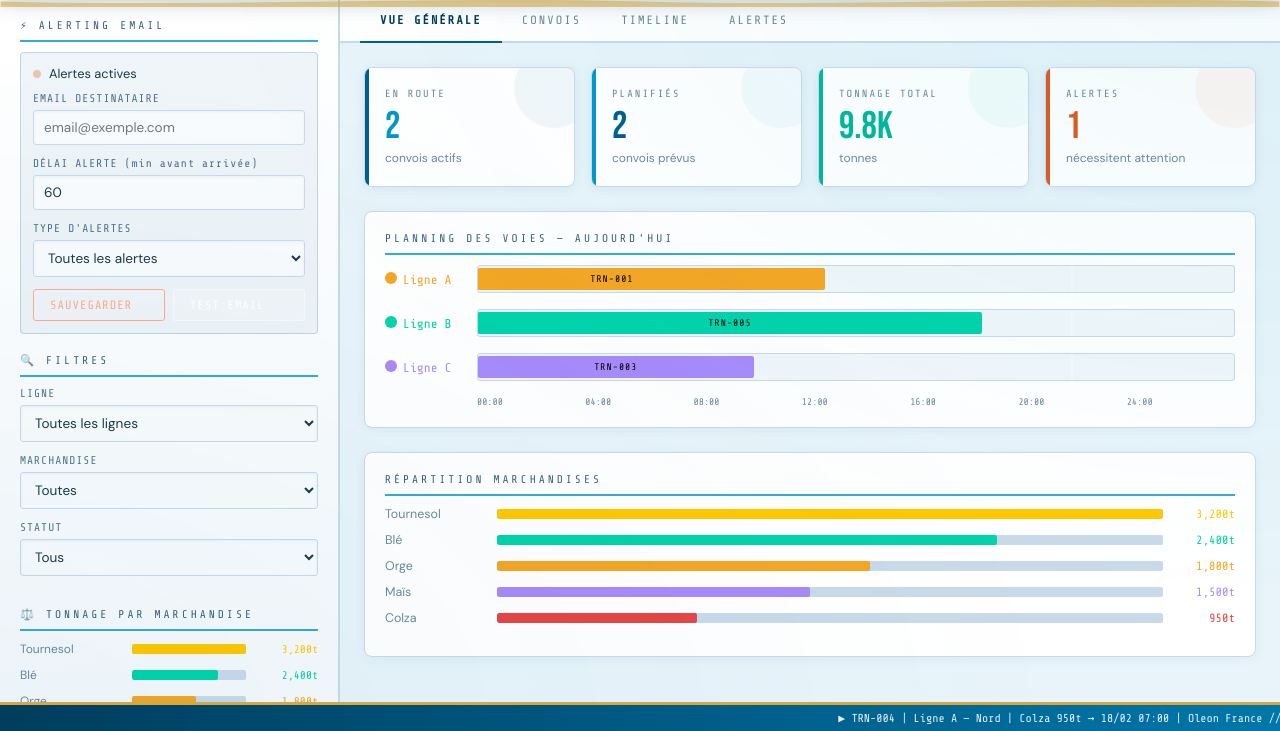
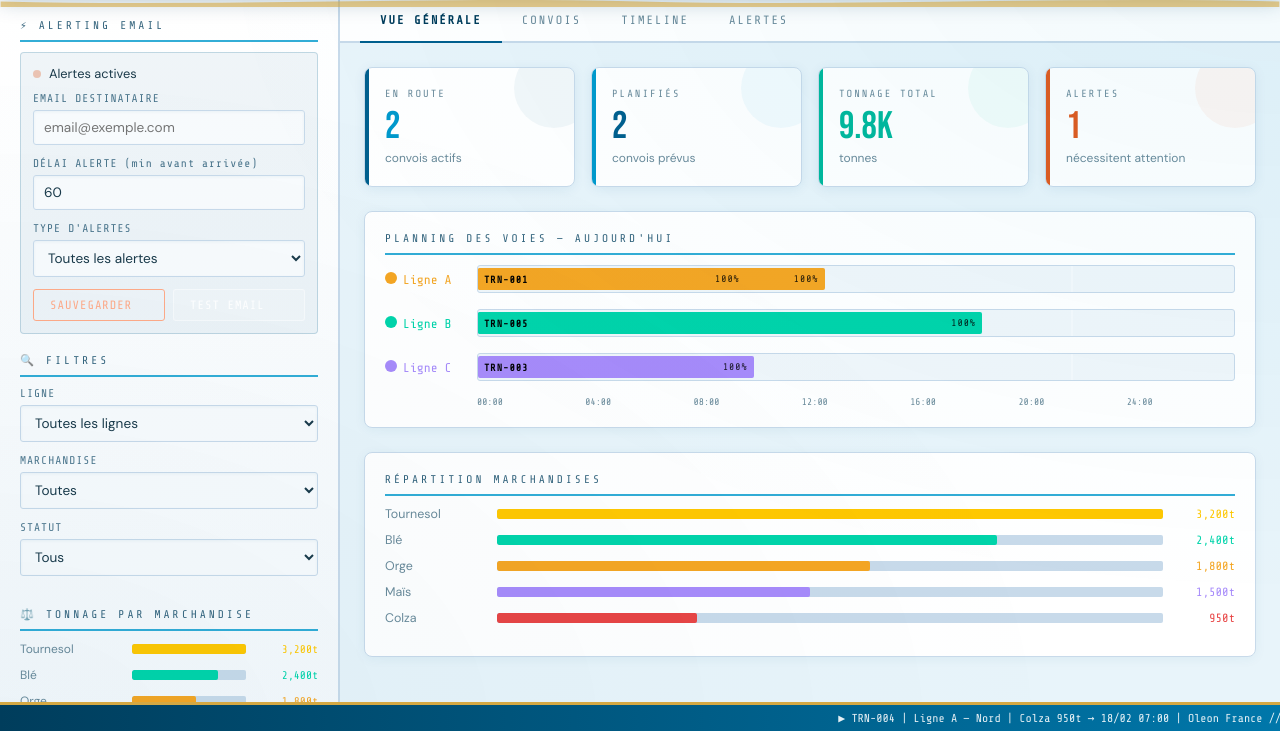
Before and after one commit to drive02/railplan, a Flask app: page / in a window 1280 px wide. Shown: the part 69-800 px from the top of the page. Run offline with Flask 3, Linux system fonts and the light colour scheme; data comes from the database, SQL or seed files in the repository; data that the repository does not hold is empty.

Commit message:
Statut opérationnel dynamique + % progression dans timeline

```diff
--- a/templates/index.html
+++ b/templates/index.html
@@ -139,6 +139,7 @@
   .status-arrive{background:#6a8a9a}
   .status-alerte{background:#e05a1e;animation:pulse 1s infinite;box-shadow:0 0 6px rgba(224,90,30,0.5)}
   .status-quai{background:#f0b030;box-shadow:0 0 6px rgba(240,176,48,0.6);animation:pulse 1.5s infinite}
+  .status-dechargement{background:#00d4aa;box-shadow:0 0 6px rgba(0,212,170,0.6);animation:pulse 1.2s infinite}
   .alert-item.acked{opacity:.7}
   .alert-item.acked .alert-icon{filter:grayscale(.5)}
   .trains-table tr[onclick]{transition:background .15s}
@@ -444,6 +445,7 @@
           <option value="En route">En route</option>
           <option value="Planifié">Planifié</option>
           <option value="Mise à quai">Mise à quai</option>
+          <option value="En déchargement">En déchargement</option>
           <option value="Arrivé">Arrivé</option>
           <option value="Alerte">Alerte</option>
         </select>
@@ -633,7 +635,7 @@
 function fmtDate(s){if(!s)return'—';const d=new Date(s);return d.toLocaleDateString('fr-FR',{day:'2-digit',month:'2-digit'})+' '+d.toLocaleTimeString('fr-FR',{hour:'2-digit',minute:'2-digit'})}
 function getProgress(t){const n=new Date(),dep=new Date(t.depart),arr=new Date(t.arrivee);if(n<dep)return 0;if(n>arr)return 100;return Math.round((n-dep)/(arr-dep)*100)}
 function cargoClass(c){return'badge badge-'+({Orge:'orge',Blé:'ble',Maïs:'mais',Colza:'colza',Tournesol:'tournesol'}[c]||'orge')}
-function statusHTML(s){return`<span class="status-dot status-${({'En route':'en-route',Planifié:'planifie',Arrivé:'arrive',Alerte:'alerte','Mise à quai':'quai'}[s]||'planifie')}"></span>${s}`}
+function statusHTML(s){return`<span class="status-dot status-${({'En route':'en-route',Planifié:'planifie',Arrivé:'arrive',Alerte:'alerte','Mise à quai':'quai','En déchargement':'dechargement'}[s]||'planifie')}"></span>${s}`}
 function getFilters(){return{rail:document.getElementById('filterRail').value,cargo:document.getElementById('filterCargo').value,status:document.getElementById('filterStatus').value}}
 
 // API
@@ -687,7 +689,13 @@
       const dep=new Date(t.depart),arr=new Date(t.arrivee);
       const left=Math.max(0,(dep-dayStart)/span*100);
       const width=Math.max(1,(arr-dep)/span*100);
-      return`<div class="train-block" style="left:${left}%;width:${Math.min(width,100-left)}%;background:${rail.color};opacity:${t.status==='Arrivé'?.4:1};color:#000;cursor:pointer" title="Cliquer pour voir le détail" onclick="openDetail(${t.id})">${t.train_id}</div>`;
+      const prog_=getProgress(t);
+      const blockLabel = prog_>0&&prog_<100 ? `${t.train_id} · ${prog_}%` : t.train_id;
+      const blockW = Math.min(width,100-left);
+      return`<div class="train-block" style="left:${left}%;width:${blockW}%;background:${rail.color};opacity:${t.status==='Arrivé'?.4:1};color:#000;cursor:pointer;justify-content:space-between;padding:0 6px" title="Cliquer pour voir le détail" onclick="openDetail(${t.id})">
+        <span style="font-weight:700;font-size:.62rem">${t.train_id}</span>
+        ${blockW>8?`<span style="font-size:.6rem;opacity:.85">${prog_>0?prog_+'%':t.cargo}</span>`:''}
+      </div>`;
     }).join('');
     const nowPct=Math.max(0,Math.min(100,(now-dayStart)/span*100));
     html+=`<div class="rail-track"><div class="rail-name" style="color:${rail.color}"><span class="rail-indicator" style="background:${rail.color}"></span>${rail.name.split('—')[0]}</div><div class="track-bar">${blocks}<div style="position:absolute;left:${nowPct}%;top:0;bottom:0;width:2px;background:rgba(255,255,255,.3);z-index:10"></div></div></div>`;
@@ -1056,17 +1064,32 @@
   document.getElementById('detailId').textContent = t.train_id;
   document.getElementById('detailSubtitle').textContent = rail.name+' — '+t.client;
 
-  const statusColors = {'En route':'rgba(0,153,204,.2)','Planifié':'rgba(212,168,67,.2)','Arrivé':'rgba(106,138,154,.2)','Alerte':'rgba(224,90,30,.2)'};
-  const statusText = {'En route':'#0099cc','Planifié':'#d4a843','Arrivé':'#6a8a9a','Alerte':'#e05a1e'};
+  // Calcul du statut OPÉRATIONNEL réel basé sur progression + déchargement
+  function getOperationalStatus(train, unloadPct, prog){
+    if(train.status==='Alerte') return {label:'ALERTE', color:'#e05a1e', bg:'rgba(224,90,30,.2)'};
+    if(unloadPct>=100)           return {label:'DÉCHARGÉ', color:'#4ade80', bg:'rgba(74,222,128,.15)'};
+    if(unloadPct>0)              return {label:'EN DÉCHARGEMENT', color:'#00d4aa', bg:'rgba(0,212,170,.15)'};
+    if(train.status==='Mise à quai') return {label:'MISE À QUAI', color:'#f0b030', bg:'rgba(240,176,48,.2)'};
+    if(prog>=100)                return {label:'ARRIVÉ', color:'#6a8a9a', bg:'rgba(106,138,154,.2)'};
+    if(prog>0)                   return {label:'EN ROUTE '+prog+'%', color:'#0099cc', bg:'rgba(0,153,204,.2)'};
+    return {label:'PLANIFIÉ', color:'#d4a843', bg:'rgba(212,168,67,.2)'};
+  }
+  const opStatus = getOperationalStatus(t, unloadPct, prog);
   const badge = document.getElementById('detailStatusBadge');
-  badge.textContent = t.status.toUpperCase();
-  badge.style.cssText = `background:${statusColors[t.status]||'rgba(255,255,255,.1)'};color:${statusText[t.status]||'white'};border:1px solid ${statusText[t.status]||'white'}`;
+  badge.textContent = opStatus.label;
+  badge.style.cssText = `background:${opStatus.bg};color:${opStatus.color};border:1px solid ${opStatus.color}`;
+
+  // Sync statut BDD si déchargement a commencé et statut pas à jour
+  if(unloadPct>0 && unloadPct<100 && t.status!=='En déchargement'){
+    api('/api/trains/'+t.id,{method:'PUT',body:JSON.stringify({status:'En déchargement'})}).then(()=>loadTrains());
+  } else if(unloadPct>=100 && t.status!=='Arrivé'){
+    api('/api/trains/'+t.id,{method:'PUT',body:JSON.stringify({status:'Arrivé'})}).then(()=>loadTrains());
+  }
+
   // Afficher/masquer bouton quai
   setTimeout(()=>{
     const btnQ = document.getElementById('btnQuaiDetail');
-    if(btnQ) btnQ.style.display = (t.status==='Arrivé'||t.status==='Mise à quai'||t.status==='En route'&&false) ? 'none' : '';
-    // Libellé dynamique selon contexte
-    if(btnQ && t.status==='Mise à quai') btnQ.style.display='none';
+    if(btnQ) btnQ.style.display = (t.status==='Arrivé'||t.status==='Mise à quai'||t.status==='En déchargement') ? 'none' : '';
   },50);
 
   // Info cards
```
